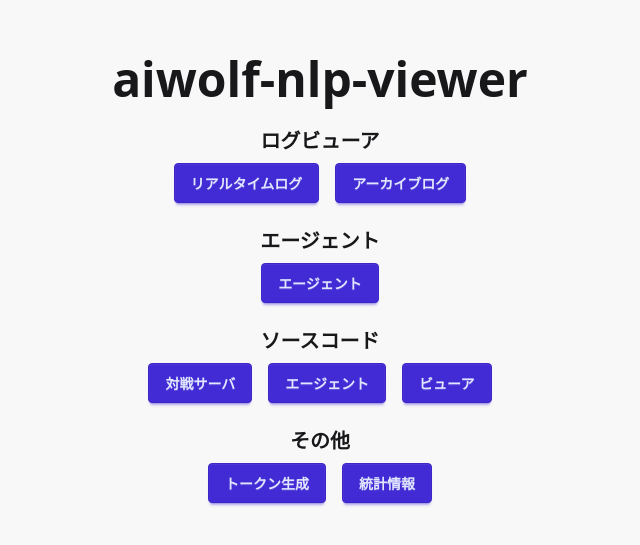
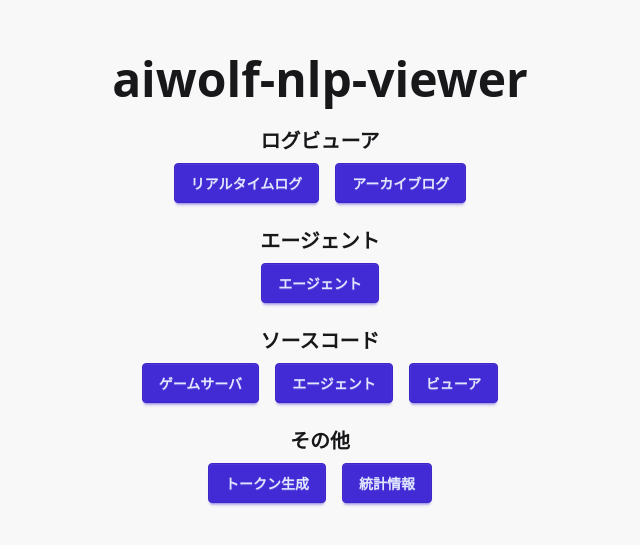
Before and after one commit to aiwolfdial/aiwolf-nlp-viewer, a SvelteKit app: page / in a window 1280 px wide. Shown: the part 121-666 px from the top of the page, without its empty margins (320-960 px from the left). Built offline with nearby package versions, Linux system fonts and the light colour scheme.

Commit message:
[update] ゲームサーバの表記を修正

```diff
--- a/src/routes/+page.svelte
+++ b/src/routes/+page.svelte
@@ -30,7 +30,7 @@
             <a
               class="btn btn-primary"
               href="https://github.com/aiwolfdial/aiwolf-nlp-server"
-              >対戦サーバ</a
+              >ゲームサーバ</a
             >
             <a
               class="btn btn-primary"
```
